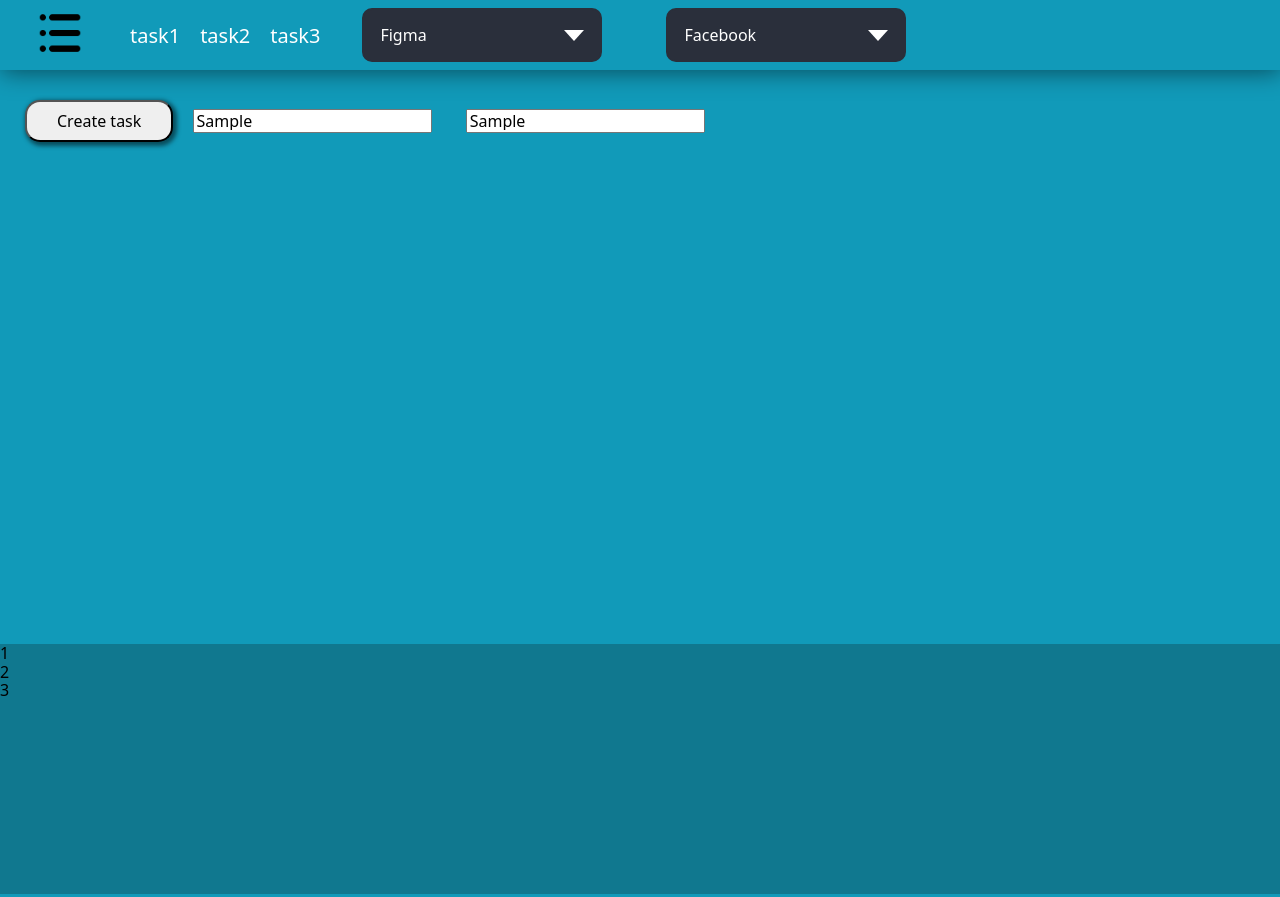
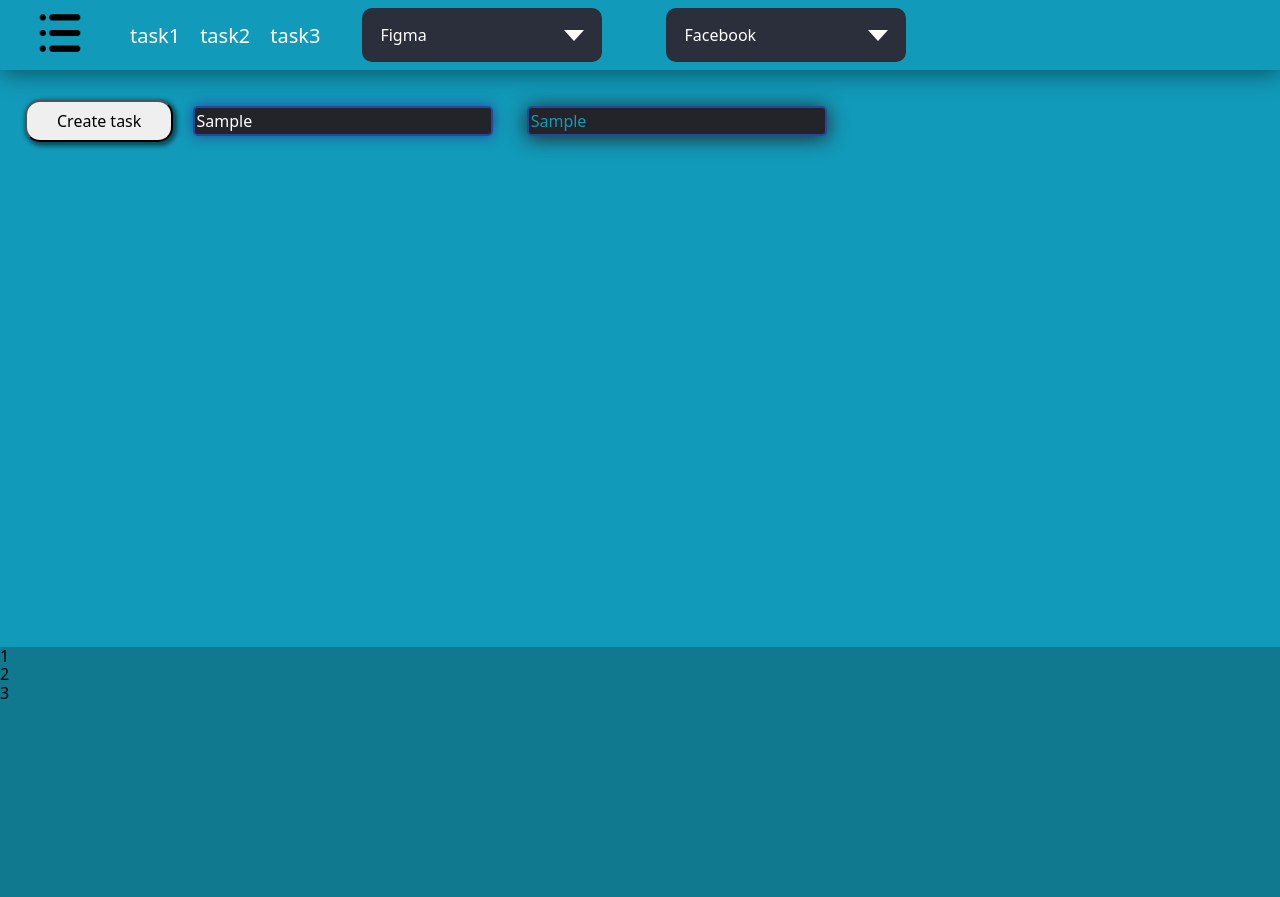
Before and after one commit to antonkrivenko/TaskWork, a plain HTML site: page createtask.html in a window 1280 px wide. Both pictures are taken after typing "Sample" into the empty fields and a click on the button "Create task". Drawn offline with nearby package versions, Linux system fonts and the light colour scheme.

Commit message:
Ubgrate input add shadow

```diff
--- a/styletask.css
+++ b/styletask.css
@@ -107,9 +107,30 @@ img {
 }
 .input {
     margin: 10px;
+    background-color: #23242a;
+    border: 2px solid #26489a;
+    box-shadow:0 2px 20px #23242a;
+    border-radius: 5px;
+    width: 300px;
+    height: 30px;
+    color:#119ab9;
+    outline: none;
+}
+.input:focus {
+    box-shadow: 0 2px 50px rgba(100, 0, 100, 25),
+    inset 0 0 0 1px #184dc8;
+    transition: 0.5s;
 }
 .createtask {
     margin: 20px;
+    background-color: #23242a;
+    border: none;
+    border: 2px #26489a solid;
+    box-shadow: 0 0 0.8em #26489a;
+    border-radius: 5px;
+    width: 300px;
+    height: 30px;
+    color: #fff;
 }
 .smash {
     margin-top: 30px;
```
